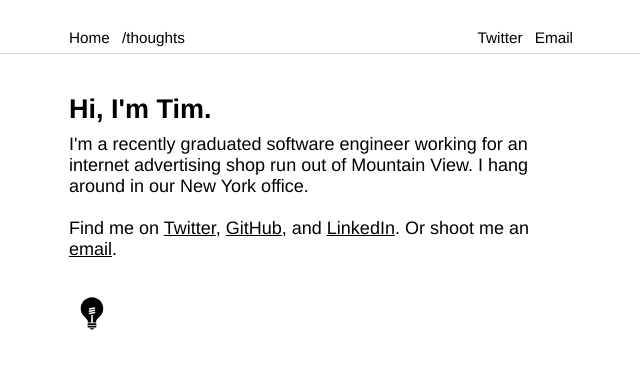
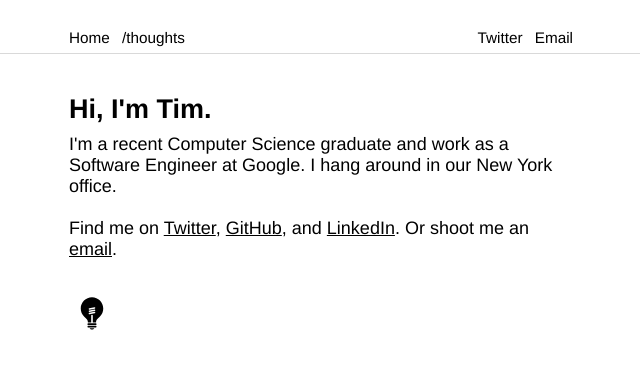
Before and after one commit to timpetri/timpetri.github.io, a Jekyll site: the page built from index.html, in a window 1280 px wide. Shown: the top 369 px of the page, without its empty margins (319-959 px from the left). Built offline with Jekyll 4.4.1, drawn with Linux system fonts in a browser that asks for light colours.

Commit message:
Update website header title

```diff
--- a/index.html
+++ b/index.html
@@ -4,7 +4,7 @@
   <div class="header__container">
     <h2 class="header__title">Hi, I'm Tim.</h2>
     <small class="header__subtitle">
-      I'm a recently graduated software engineer working for an internet advertising shop run out of Mountain View. I hang around in our New York office.
+      I'm a recent Computer Science graduate and work as a Software Engineer at Google. I hang around in our New York office.
       <br><br>
       Find me on
       <a href="https://www.twitter.com/timpetri">Twitter</a>,
```
